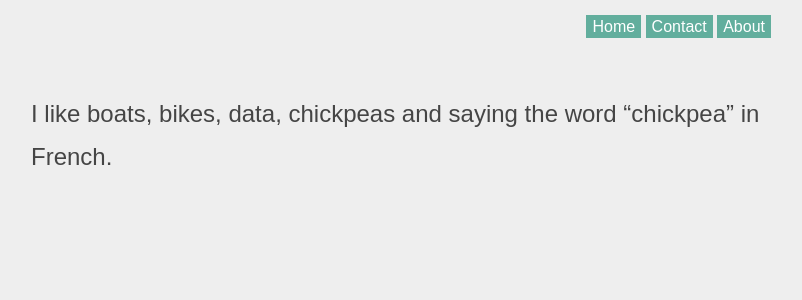
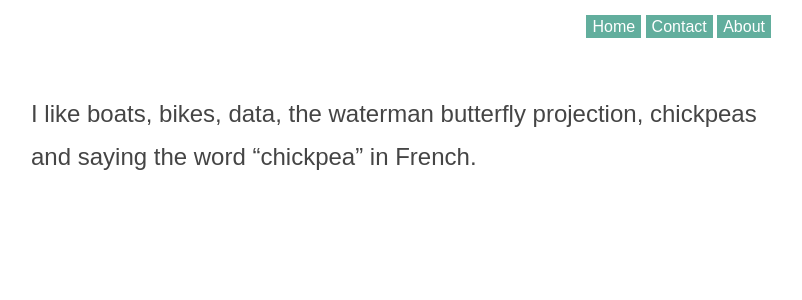
Before and after one commit to kcough/data-studio-projects, a Jekyll site: the page built from docs/about.md, in a window 1280 px wide. Shown: the top 300 px of the page, without its empty margins (234-1036 px from the left). Built offline with Jekyll 4.4.1, drawn with Linux system fonts in a browser that asks for light colours; our own code applies the rules of GitHub Pages for plain Markdown files.

Commit message:
white background

```diff
--- a/docs/_layouts/project.html
+++ b/docs/_layouts/project.html
@@ -6,7 +6,7 @@
 </head>
 <body>
   <div class="container">
-    <h1>{{ title }}</h1>
+    <h2>{{ title }}</h2>
 
     {{ content }}
   </div>
--- a/docs/about.md
+++ b/docs/about.md
@@ -5,4 +5,4 @@ permalink: /about
 
 ---
 
-I like boats, bikes, data, chickpeas and saying the word "chickpea" in French.
+I like boats, bikes, data, the waterman butterfly projection, chickpeas and saying the word "chickpea" in French.
--- a/docs/assets/css/main.css
+++ b/docs/assets/css/main.css
@@ -1,5 +1,5 @@
 body {
-    background-color: #eeeeee;
+    background-color: white;
 }
 
 .container {
```
Also changed, not shown: docs/contact.md (+1 -0 lines), docs/index.md (+1 -0 lines), docs/kate.jpg (deleted).
